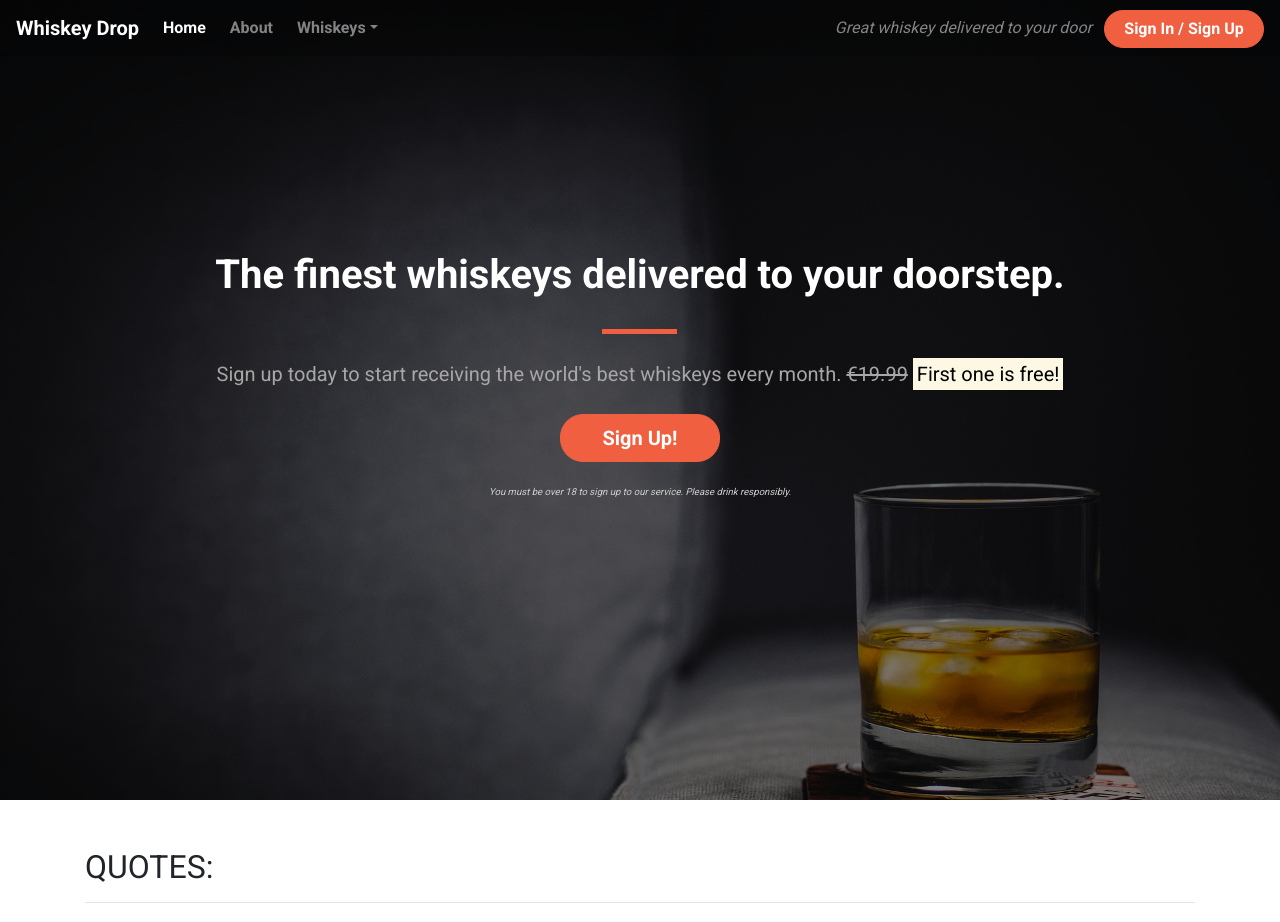
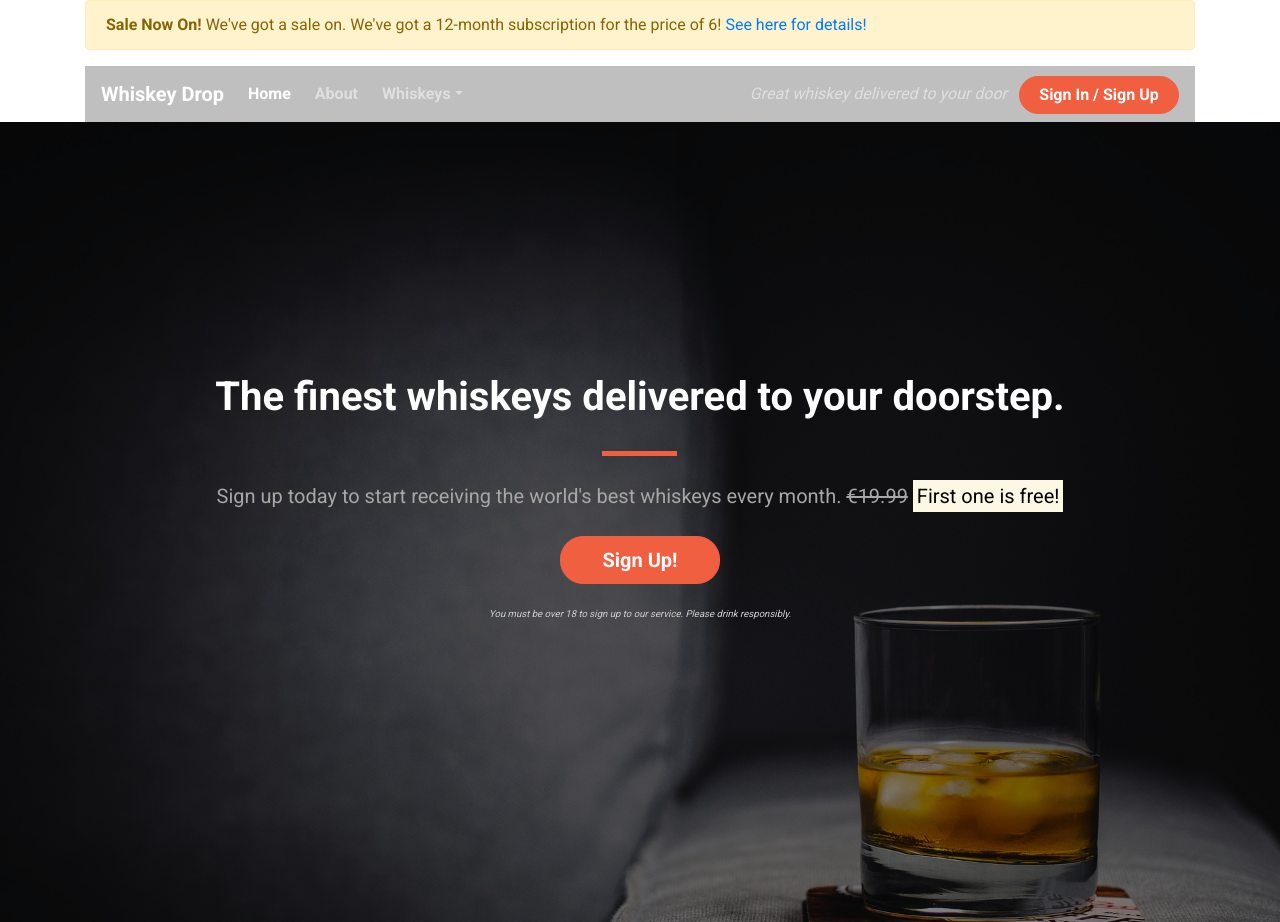
Before and after one commit to stokeydev/whiskers, a plain HTML site: page index.html in a window 1280 px wide. Shown: the top 922 px of the page. Drawn offline with nearby package versions, Linux system fonts and the light colour scheme.

Commit message:
moved the whole we got a salone bit to the nav bit

```diff
--- a/index.html
+++ b/index.html
@@ -14,6 +14,14 @@
 <body>
     <!--Nav-->
     <div class="container-fluid navalert-container">
+            <div class="container alert-container">
+        <div class="row d-none d-sm-block">
+            <div class="col-12">
+                <div class="alert alert-warning">
+                    <strong>Sale Now On! </strong> We've got a sale on. We've got a 12-month subscription for the price of 6! <a href="">See here for details!</a>
+                </div>
+            </div>
+        </div>
     <nav class="navbar navbar-dark navbar-expand-sm">
         <a href="/" class="navbar-brand">
                     Whiskey Drop</a>
@@ -43,14 +51,7 @@
         <!--</div>-->
     </nav>
 </div>
-    <!-- <div class="container alert-container">
-        <div class="row d-none d-sm-block">
-            <div class="col-12">
-                <div class="alert alert-warning">
-                    <strong>Sale Now On! </strong> We've got a sale on. We've got a 12-month subscription for the price of 6! <a href="">See here for details!</a>
-                </div>
-            </div>
-        </div> -->
+
         <div><div class="container-fluid callout-container">
         <!-- Callout -->
         <div class="opaque-overlay">&nbsp;</div>
```
